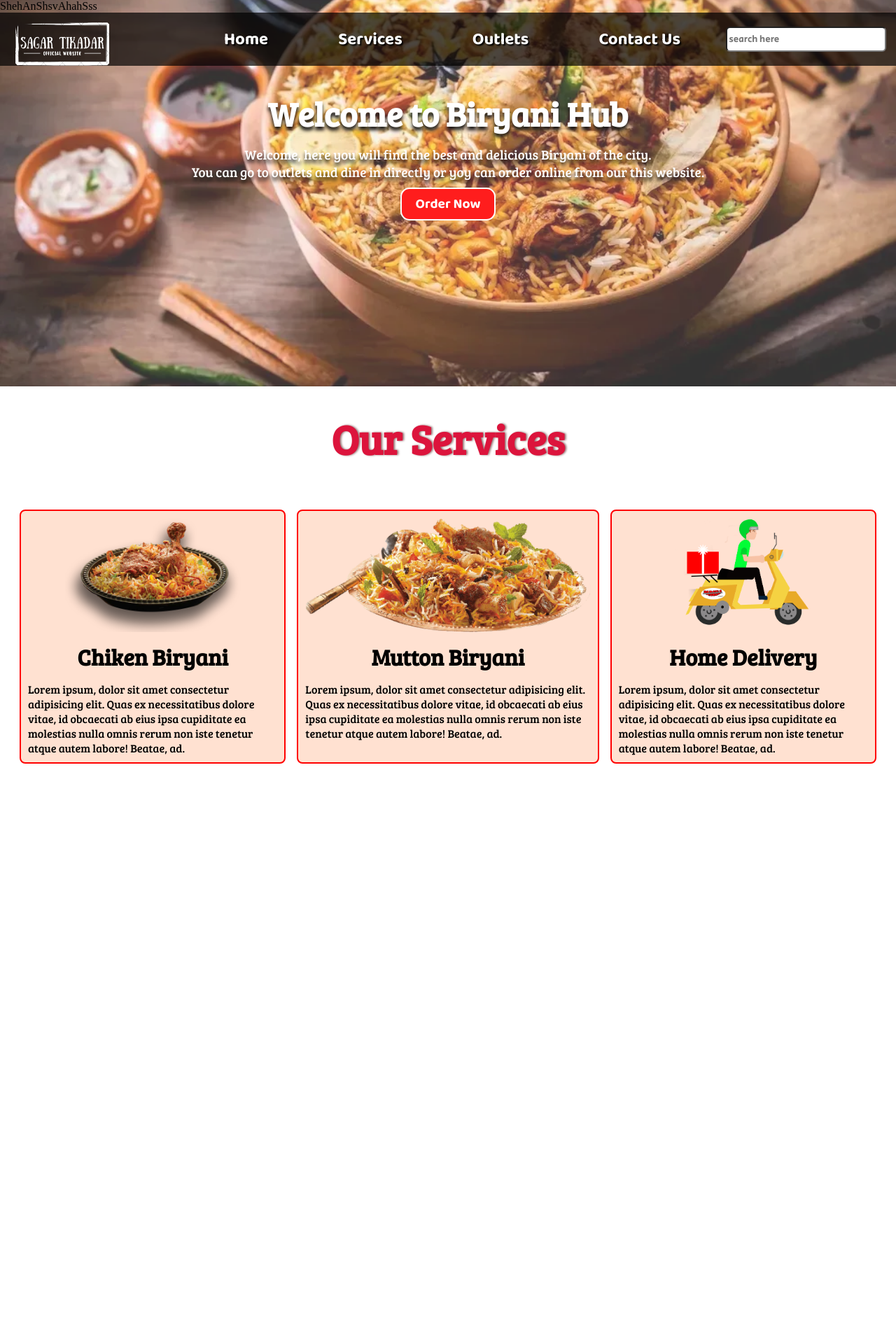
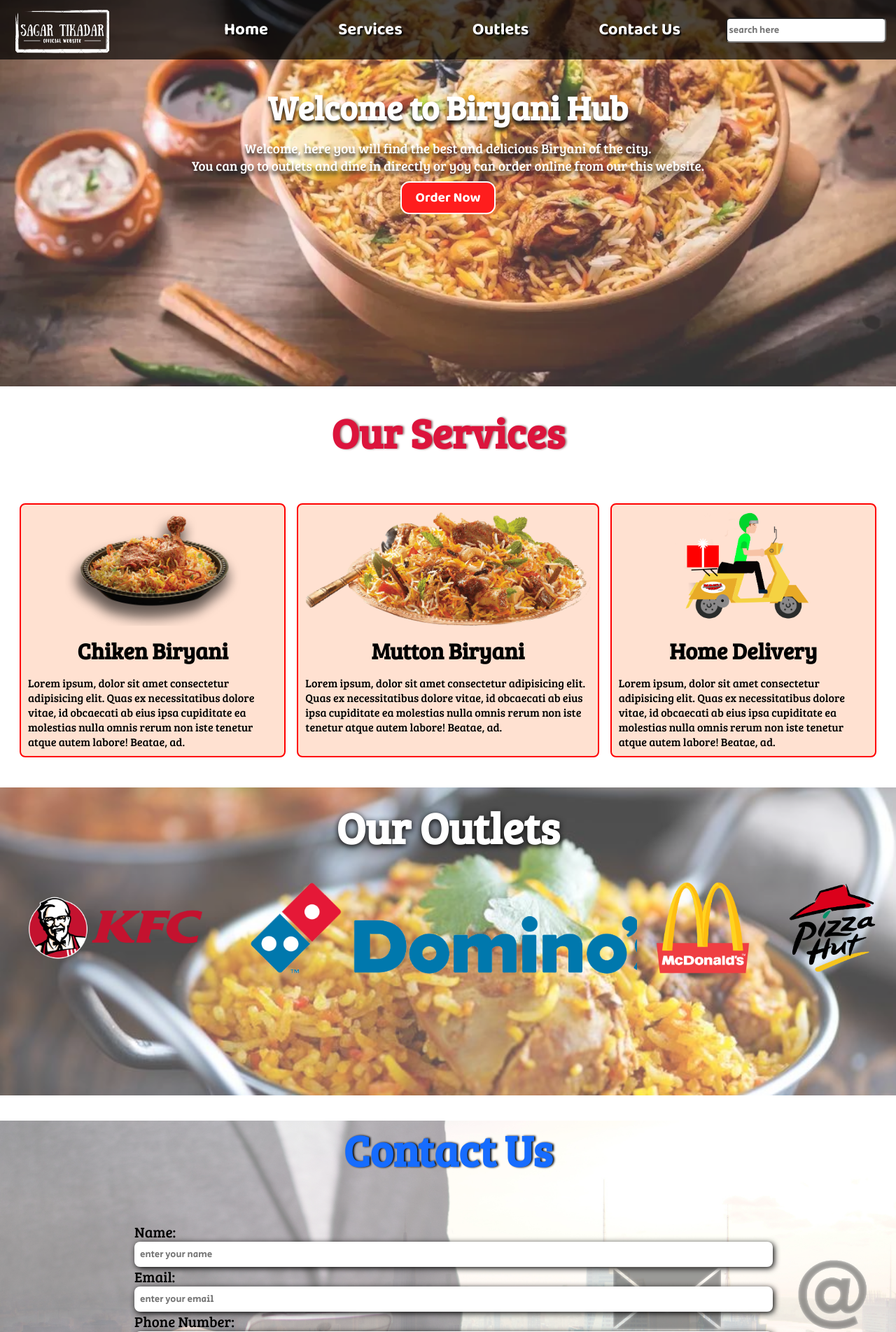
Before and after one commit to sagartikadar/Biryani-Order-Website, a PHP site: page / in a window 1280 px wide. Shown: the top 1903 px of the page at 70% size. Run offline with PHP 8.4, Linux system fonts and the light colour scheme.

Commit message:
Updated 07/01/2023

```diff
--- a/index.php
+++ b/index.php
@@ -1,4 +1,4 @@
-ShehAnShsvAhahSss<?php
+<?php
 $submit=false;
 if(isset($_POST['name'])){
  // Set connection variables
```
